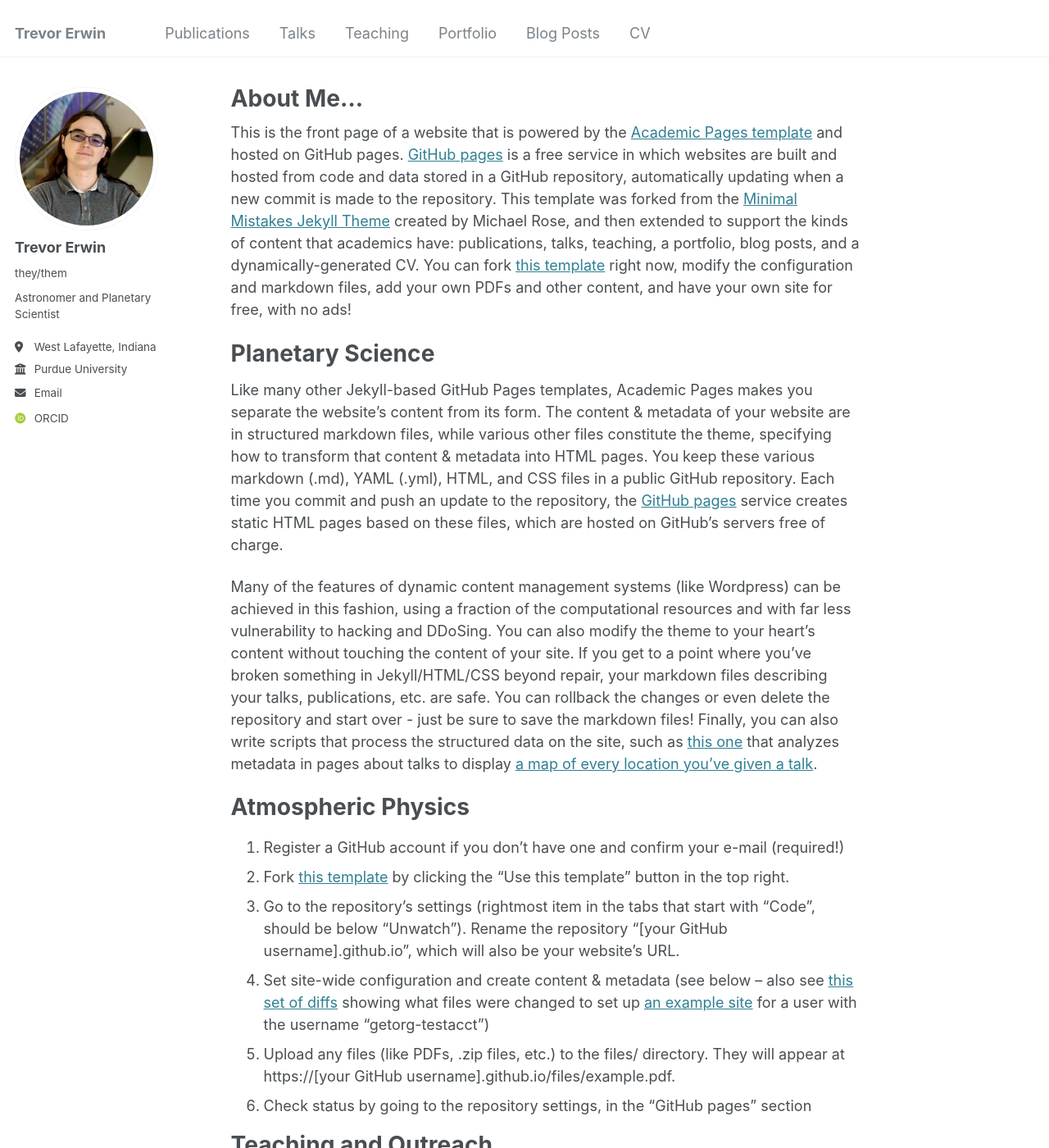
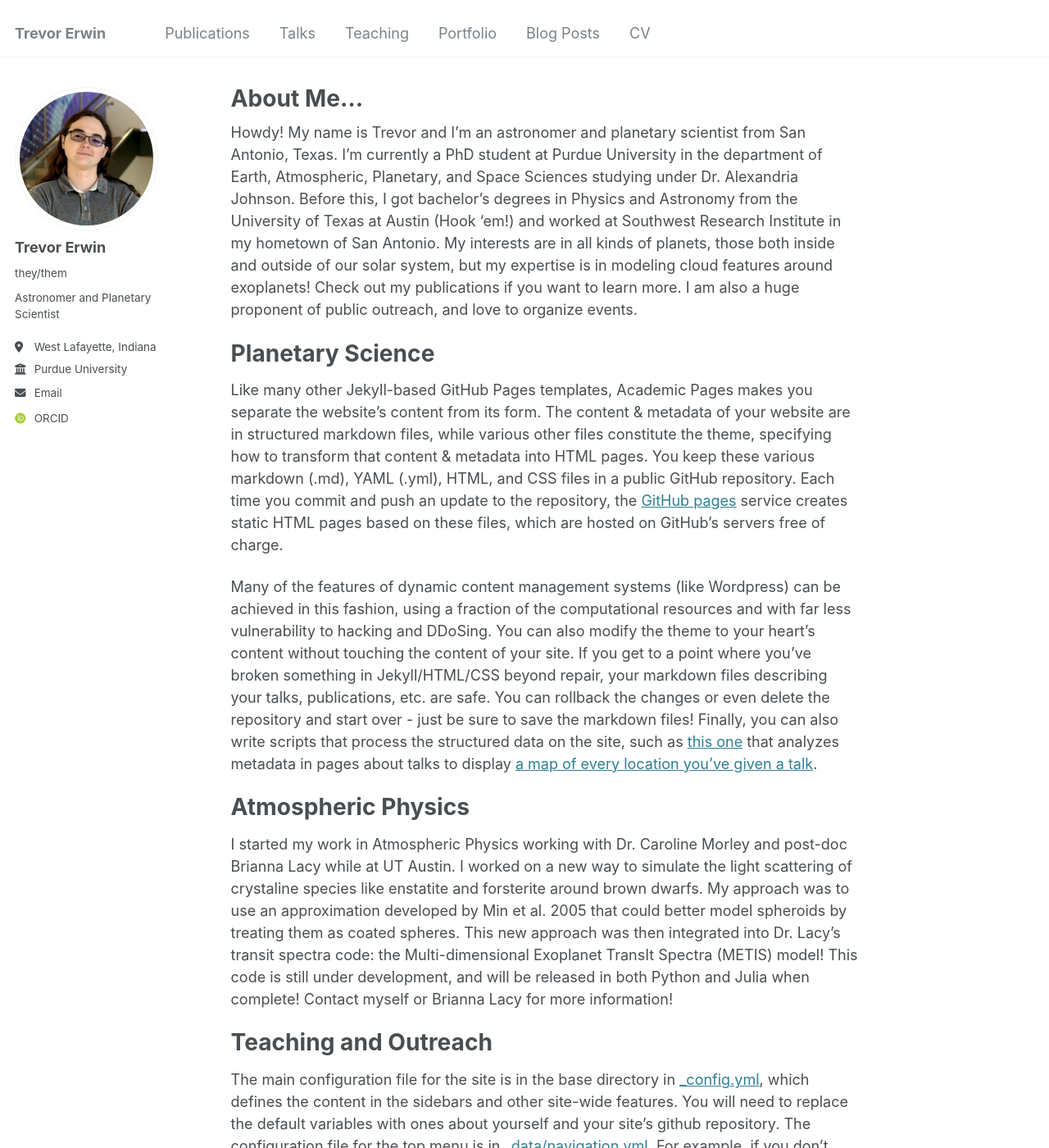
Before and after one commit to TrevorPErwin/TrevorPErwin.github.io, a Jekyll site: the page built from _pages/about.md, in a window 1280 px wide and 1400 px high. Shown: the whole window at 82% size. Built offline with Jekyll 4.4.1, drawn with Linux system fonts in a browser that asks for light colours; some web fonts are replaced.

Commit message:
Revise about page with personal and research info
Updated personal introduction and research details.

```diff
--- a/_pages/about.md
+++ b/_pages/about.md
@@ -7,7 +7,7 @@ redirect_from:
   - /about.html
 ---
 
-This is the front page of a website that is powered by the [Academic Pages template](https://github.com/academicpages/academicpages.github.io) and hosted on GitHub pages. [GitHub pages](https://pages.github.com) is a free service in which websites are built and hosted from code and data stored in a GitHub repository, automatically updating when a new commit is made to the repository. This template was forked from the [Minimal Mistakes Jekyll Theme](https://mmistakes.github.io/minimal-mistakes/) created by Michael Rose, and then extended to support the kinds of content that academics have: publications, talks, teaching, a portfolio, blog posts, and a dynamically-generated CV. You can fork [this template](https://github.com/academicpages/academicpages.github.io) right now, modify the configuration and markdown files, add your own PDFs and other content, and have your own site for free, with no ads!
+Howdy! My name is Trevor and I'm an astronomer and planetary scientist from San Antonio, Texas. I'm currently a PhD student at Purdue University in the department of Earth, Atmospheric, Planetary, and Space Sciences studying under Dr. Alexandria Johnson. Before this, I got bachelor's degrees in Physics and Astronomy from the University of Texas at Austin (Hook 'em!) and worked at Southwest Research Institute in my hometown of San Antonio. My interests are in all kinds of planets, those both inside and outside of our solar system, but my expertise is in modeling cloud features around exoplanets! Check out my publications if you want to learn more. I am also a huge proponent of public outreach, and love to organize events.
 
 Planetary Science
 ======
@@ -17,12 +17,7 @@ Many of the features of dynamic content management systems (like Wordpress) can
 
 Atmospheric Physics
 ======
-1. Register a GitHub account if you don't have one and confirm your e-mail (required!)
-1. Fork [this template](https://github.com/academicpages/academicpages.github.io) by clicking the "Use this template" button in the top right.
-1. Go to the repository's settings (rightmost item in the tabs that start with "Code", should be below "Unwatch"). Rename the repository "[your GitHub username].github.io", which will also be your website's URL.
-1. Set site-wide configuration and create content & metadata (see below -- also see [this set of diffs](http://archive.is/3TPas) showing what files were changed to set up [an example site](https://getorg-testacct.github.io) for a user with the username "getorg-testacct")
-1. Upload any files (like PDFs, .zip files, etc.) to the files/ directory. They will appear at https://[your GitHub username].github.io/files/example.pdf.
-1. Check status by going to the repository settings, in the "GitHub pages" section
+I started my work in Atmospheric Physics working with Dr. Caroline Morley and post-doc Brianna Lacy while at UT Austin. I worked on a new way to simulate the light scattering of crystaline species like enstatite and forsterite around brown dwarfs. My approach was to use an approximation developed by Min et al. 2005 that could better model spheroids by treating them as coated spheres. This new approach was then integrated into Dr. Lacy's transit spectra code: the Multi-dimensional Exoplanet TransIt Spectra (METIS) model! This code is still under development, and will be released in both Python and Julia when complete! Contact myself or Brianna Lacy for more information!
 
 Teaching and Outreach
 ======
```
